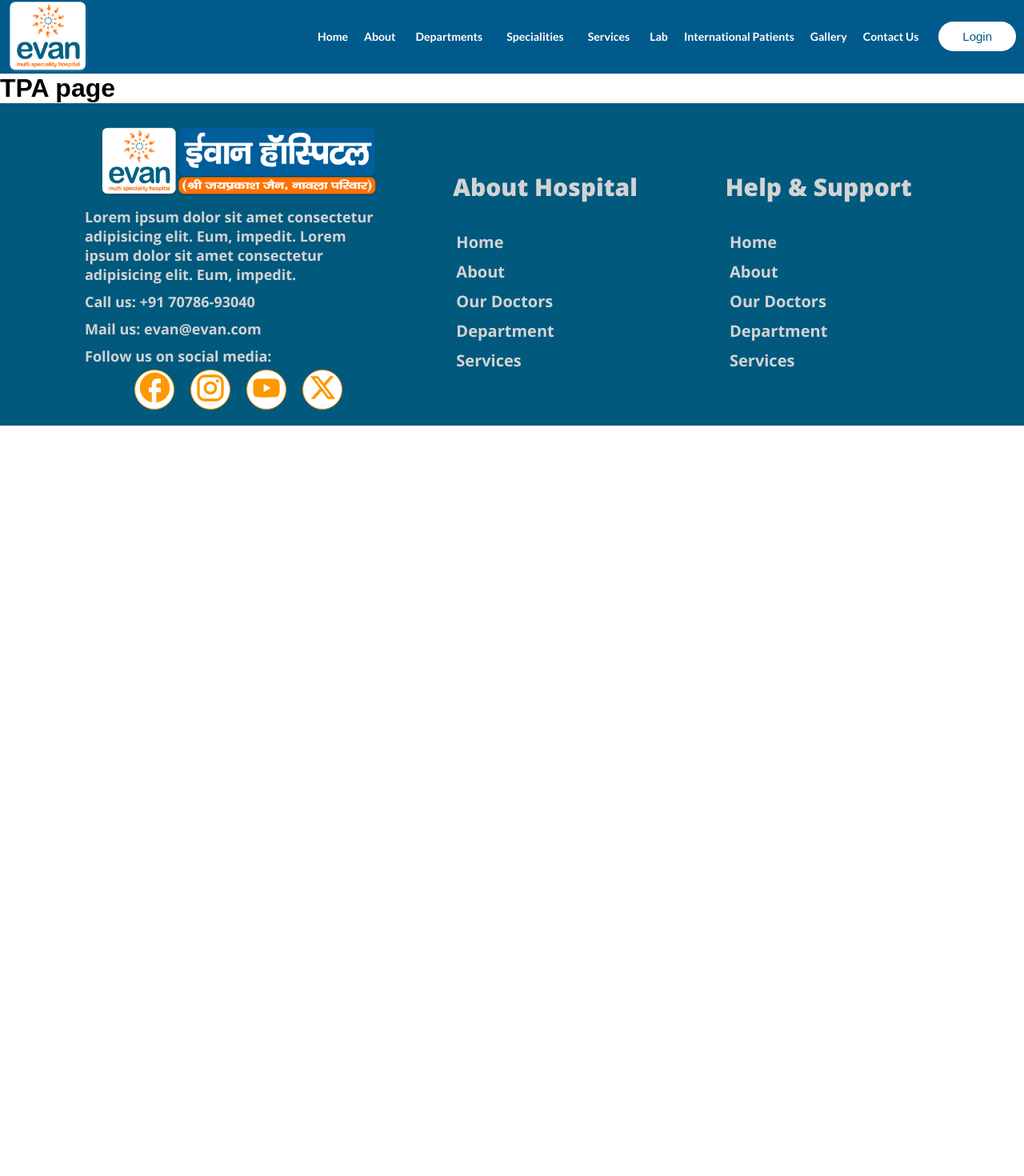
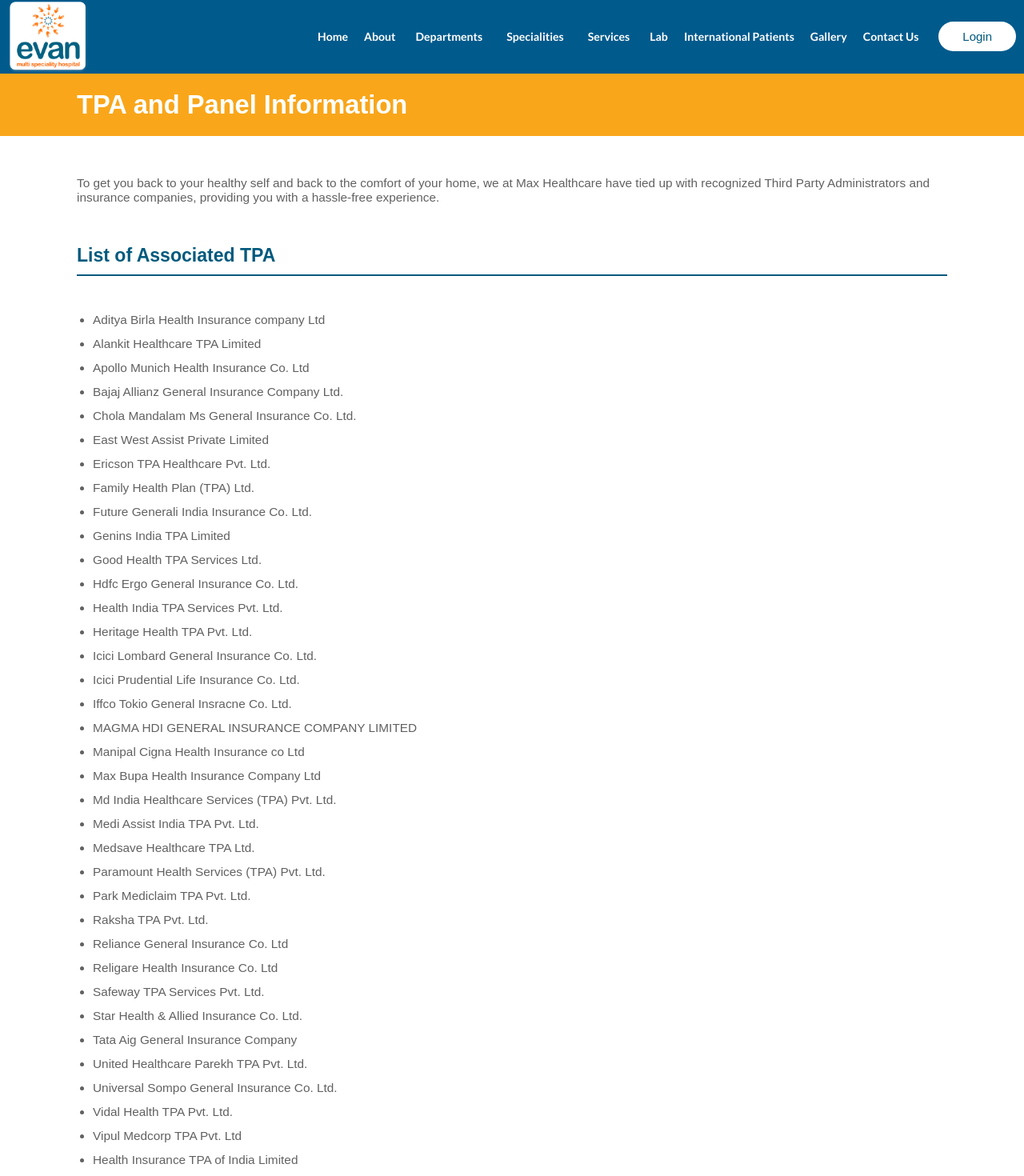
Before and after one commit to Aarishkasgar/Evan-Hospital, a React (Vite) app: page /insurance-tpa in a window 1280 px wide. Shown: the part 42-1512 px from the top of the page at 80% size. Before the commit the page ends 800 px from the top, so only its background shows below. Built offline with nearby package versions, Linux system fonts and the light colour scheme; a web font is replaced by a local one.

Commit message:
u-commit

```diff
--- a/src/components/TitleBanner.css
+++ b/src/components/TitleBanner.css
@@ -11,7 +11,7 @@
   align-items: center;
   justify-content: center;
   flex-direction: column;
-  /* background-color: #f9a61a; */
+  background-color: #f9a61a;
 }
 
 .titlebanner-img {
--- a/src/pages/Gallery.jsx
+++ b/src/pages/Gallery.jsx
@@ -1,88 +1,19 @@
-// import React from "react";
+import React from "react";
+// import ContactBanner from "../assets/ContactImg/contactbanner.webp";
 
-// const Gallery = () => {
-//   return (
-//     <div>
-//       <h1>Gallery Page</h1>
-//     </div>
-//   );
-// };
-
-// export default Gallery;
-
-import "../styles/Gallery.css";
-import * as React from "react";
-import ImageList from "@mui/material/ImageList";
-import ImageListItem from "@mui/material/ImageListItem";
-
-export default function Gallery() {
+const Gallery = () => {
   return (
-    <div className="gallery-container">
-      <div className="gallery-inner-container">
-        <ImageList cols={3} rowHeight={500}>
-          {itemData.map((item) => (
-            <ImageListItem key={item.img}>
-              <img
-                srcSet={`${item.img}?w=164&h=164&fit=crop&auto=format&dpr=2 2x`}
-                src={`${item.img}?w=164&h=164&fit=crop&auto=format`}
-                alt={item.title}
-                loading="lazy"
-              />
-            </ImageListItem>
-          ))}
-        </ImageList>
+    <div>
+      {/* page banner start */}
+      <div className="titlebanner-container">
+        {/* <img src={ContactBanner} className="titlebanner-img" /> */}
+        <div className="titlebanner-content">
+          <h1 className="titlebanner-title">Gallery</h1>
+        </div>
       </div>
+      {/* page banner end */}
     </div>
   );
-}
+};
 
-const itemData = [
-  {
-    img: "https://images.unsplash.com/photo-1551963831-b3b1ca40c98e",
-    title: "Breakfast",
-  },
-  {
-    img: "https://images.unsplash.com/photo-1551782450-a2132b4ba21d",
-    title: "Burger",
-  },
-  {
-    img: "https://images.unsplash.com/photo-1522770179533-24471fcdba45",
-    title: "Camera",
-  },
-  {
-    img: "https://images.unsplash.com/photo-1444418776041-9c7e33cc5a9c",
-    title: "Coffee",
-  },
-  {
-    img: "https://images.unsplash.com/photo-1533827432537-70133748f5c8",
-    title: "Hats",
-  },
-  {
-    img: "https://images.unsplash.com/photo-1558642452-9d2a7deb7f62",
-    title: "Honey",
-  },
-  {
-    img: "https://images.unsplash.com/photo-1516802273409-68526ee1bdd6",
-    title: "Basketball",
-  },
-  {
-    img: "https://images.unsplash.com/photo-1518756131217-31eb79b20e8f",
-    title: "Fern",
-  },
-  {
-    img: "https://images.unsplash.com/photo-1597645587822-e99fa5d45d25",
-    title: "Mushrooms",
-  },
-  {
-    img: "https://images.unsplash.com/photo-1567306301408-9b74779a11af",
-    title: "Tomato basil",
-  },
-  {
-    img: "https://images.unsplash.com/photo-1471357674240-e1a485acb3e1",
-    title: "Sea star",
-  },
-  {
-    img: "https://images.unsplash.com/photo-1589118949245-7d38baf380d6",
-    title: "Bike",
-  },
-];
+export default Gallery;
--- a/src/pages/InsuranceTPA.jsx
+++ b/src/pages/InsuranceTPA.jsx
@@ -1,9 +1,65 @@
 import React from "react";
+import "../styles/InsuranceTPA.css";
 
 const InsuranceTPA = () => {
   return (
     <div>
-      <h1>TPA page</h1>
+      <div className="tpa-container">
+        <div className="tpa-header">
+          <h2>TPA and Panel Information</h2>
+        </div>
+      </div>
+      <div className="tpaInfo-container">
+        <div className="tpaInfo-inner-container">
+          <p>
+            To get you back to your healthy self and back to the comfort of your
+            home, we at Max Healthcare have tied up with recognized Third Party
+            Administrators and insurance companies, providing you with a
+            hassle-free experience.
+          </p>
+
+          <h2>List of Associated TPA</h2>
+          <hr className="Headingunderline" />
+          <ul className="tpa-list">
+            <li>Aditya Birla Health Insurance company Ltd</li>
+            <li>Alankit Healthcare TPA Limited</li>
+            <li>Apollo Munich Health Insurance Co. Ltd</li>
+            <li>Bajaj Allianz General Insurance Company Ltd.</li>
+            <li>Chola Mandalam Ms General Insurance Co. Ltd.</li>
+            <li>East West Assist Private Limited</li>
+            <li>Ericson TPA Healthcare Pvt. Ltd.</li>
+            <li>Family Health Plan (TPA) Ltd.</li>
+            <li>Future Generali India Insurance Co. Ltd.</li>
+            <li>Genins India TPA Limited</li>
+            <li>Good Health TPA Services Ltd.</li>
+            <li>Hdfc Ergo General Insurance Co. Ltd.</li>
+            <li>Health India TPA Services Pvt. Ltd.</li>
+            <li>Heritage Health TPA Pvt. Ltd.</li>
+            <li>Icici Lombard General Insurance Co. Ltd.</li>
+            <li>Icici Prudential Life Insurance Co. Ltd.</li>
+            <li>Iffco Tokio General Insracne Co. Ltd.</li>
+            <li>MAGMA HDI GENERAL INSURANCE COMPANY LIMITED</li>
+            <li>Manipal Cigna Health Insurance co Ltd</li>
+            <li>Max Bupa Health Insurance Company Ltd</li>
+            <li>Md India Healthcare Services (TPA) Pvt. Ltd.</li>
+            <li>Medi Assist India TPA Pvt. Ltd.</li>
+            <li>Medsave Healthcare TPA Ltd.</li>
+            <li>Paramount Health Services (TPA) Pvt. Ltd.</li>
+            <li>Park Mediclaim TPA Pvt. Ltd.</li>
+            <li>Raksha TPA Pvt. Ltd.</li>
+            <li>Reliance General Insurance Co. Ltd</li>
+            <li>Religare Health Insurance Co. Ltd</li>
+            <li>Safeway TPA Services Pvt. Ltd.</li>
+            <li>Star Health & Allied Insurance Co. Ltd.</li>
+            <li>Tata Aig General Insurance Company</li>
+            <li>United Healthcare Parekh TPA Pvt. Ltd.</li>
+            <li>Universal Sompo General Insurance Co. Ltd.</li>
+            <li>Vidal Health TPA Pvt. Ltd.</li>
+            <li>Vipul Medcorp TPA Pvt. Ltd</li>
+            <li>Health Insurance TPA of India Limited</li>
+          </ul>
+        </div>
+      </div>
     </div>
   );
 };
--- /dev/null
+++ b/src/styles/InsuranceTPA.css
@@ -0,0 +1,54 @@
+.tpa-container {
+  background-color: #f9a61a;
+  width: 100%;
+  display: flex;
+  align-items: center;
+  justify-content: center;
+}
+
+.tpa-header {
+  /* background-color: aquamarine; */
+  width: 85%;
+  padding: 20px 0;
+  font-size: 1.7vw;
+  color: white;
+}
+
+.tpaInfo-container {
+  width: 100%;
+  /* background-color: antiquewhite; */
+  display: flex;
+  align-items: center;
+  justify-content: center;
+  font-size: 1.2vw;
+}
+
+.tpaInfo-container p {
+  padding: 50px 0;
+  color: #616161;
+}
+
+.tpaInfo-inner-container h2 {
+  padding-bottom: 10px;
+  color: #01597d;
+}
+
+.Headingunderline {
+  border: 1px solid #01597d;
+}
+
+.tpaInfo-inner-container {
+  width: 85%;
+  /* background-color: aquamarine; */
+}
+
+.tpa-list {
+  margin-left: 20px;
+  /* margin-top: 40px; */
+  padding: 40px 0;
+}
+
+.tpa-list li {
+  padding: 6px 0;
+  color: #616161;
+}
```
